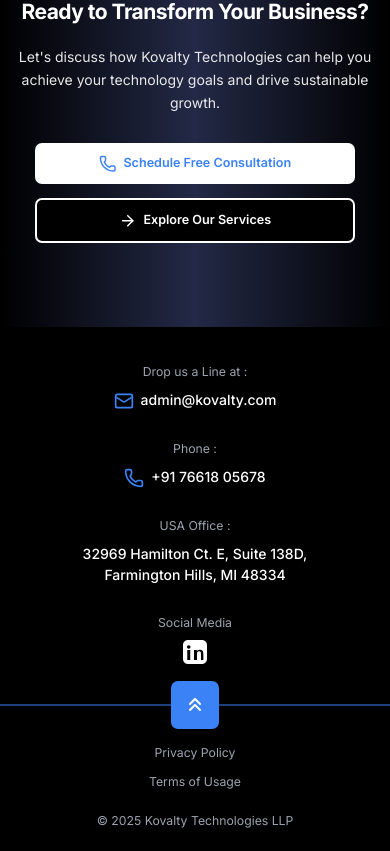
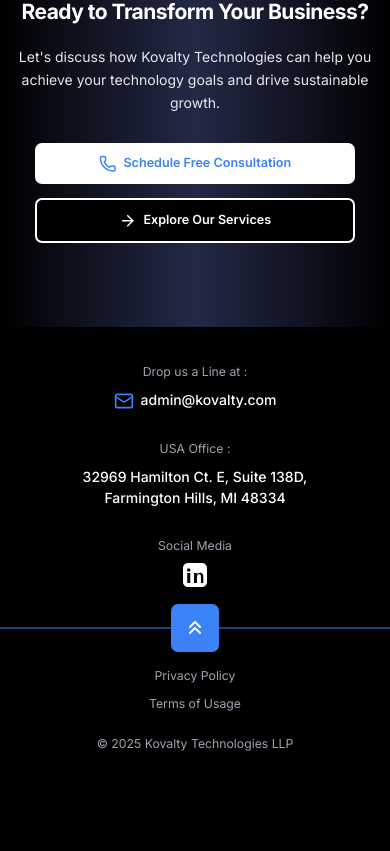
Before and after one commit to Gautam-Yedla/kovalty, a React (Vite) app in the folder frontend/: page / in a window 390 px wide. Shown: the part 2291-3142 px from the top of the page. After the commit the page ends 3065 px from the top, so only its background shows below. Built offline with nearby package versions, Linux system fonts and the light colour scheme; a web font is replaced by a local one.

Commit message:
commented out the phone number fields

```diff
--- a/frontend/src/components/Contact/ContactForm.tsx
+++ b/frontend/src/components/Contact/ContactForm.tsx
@@ -1,5 +1,5 @@
 import React, { useState } from "react";
-import { Mail, Phone, MapPin, Send, Clock, Globe } from "lucide-react";
+import { Mail, MapPin, Send, Clock, Globe } from "lucide-react";
 import "../../styles/Contact/ContactForm.css";
 
 const Contact = () => {
@@ -31,12 +31,12 @@
       details: "admin@kovalty.com",
       description: "Send us an email anytime",
     },
-    {
-      icon: Phone,
-      title: "Call Us",
-      details: "+91 76618 05678",
-      description: "Mon-Fri from 8am to 6pm",
-    },
+    // {
+    //   icon: Phone,
+    //   title: "Call Us",
+    //   details: "+91 76618 05678",
+    //   description: "Mon-Fri from 8am to 6pm",
+    // },
     {
       icon: MapPin,
       title: "Visit Us",
--- a/frontend/src/components/Footer.tsx
+++ b/frontend/src/components/Footer.tsx
@@ -1,6 +1,6 @@
 import "../styles/Footer.css";
 import { ScrollToTopIcon } from "../icons/Icons";
-import { Mail, Phone } from "lucide-react";
+import { Mail } from "lucide-react";
 // import { Link } from 'react-router-dom';
 
 const Footer = () => {
@@ -43,13 +43,13 @@
               admin@kovalty.com
             </a>
           </div>
-          <div className="footer-contact-info">
+          {/* <div className="footer-contact-info">
             <p className="footer-contact-text">Phone :</p>
             <Phone className="footer-cta-contact-icon" />
             <a href="tel:+917661805678" className="footer-link">
               +91 76618 05678
             </a>
-          </div>
+          </div> */}
           <div className="footer-contact-info">
             <p className="footer-contact-text">USA Office :</p>
             <a
```
